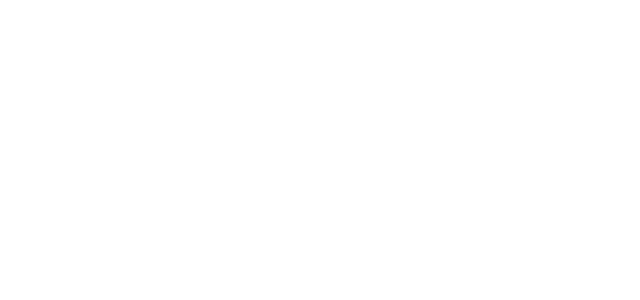
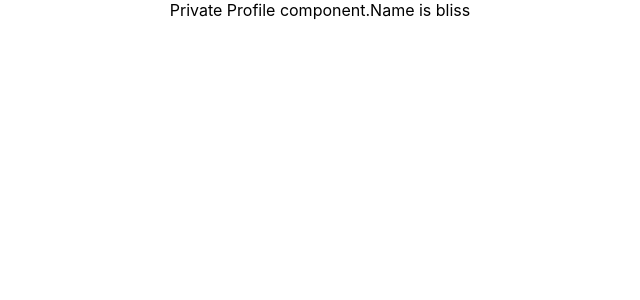
Before and after one commit to iamBlissMedik/react-typescript-basics, a React (Create React App) app: page / in a window 1280 px wide. Shown: the top 300 px of the page, without its empty margins (320-960 px from the left). Built offline with nearby package versions, Linux system fonts and the light colour scheme.

Commit message:
component prop

```diff
--- a/src/App.tsx
+++ b/src/App.tsx
@@ -1,4 +1,6 @@
 import "./App.css";
+import Private from "./components/auth/Private";
+import Profile from "./components/auth/Profile";
 // import Button from "./components/Button";
 // import Container from "./components/Container";
 // import Greet from "./components/Greet";
@@ -46,9 +48,7 @@ function App() {
       />
       <Container styles={{ border: "1px solid black", padding: "1rem" }} /> */}
 
-
-
-
+      <Private isLoggedIn={true} component={Profile} />
     </div>
   );
 }
--- /dev/null
+++ b/src/components/auth/Login.tsx
@@ -0,0 +1,6 @@
+const Login = () => {
+  return (
+    <div>Please login to continue</div>
+  )
+}
+export default Login
--- /dev/null
+++ b/src/components/auth/Private.tsx
@@ -0,0 +1,18 @@
+import Login from "./Login";
+import { ProfileProps } from "./Profile";
+type PrivateProps = {
+  isLoggedIn: boolean;
+  component: React.ComponentType<ProfileProps>;
+};
+
+const Private: React.FC<PrivateProps> = ({
+  isLoggedIn,
+  component: Component,
+}) => {
+  if (isLoggedIn) {
+    return <Component name="bliss" />;
+  } else {
+    return <Login />;
+  }
+};
+export default Private;
--- /dev/null
+++ b/src/components/auth/Profile.tsx
@@ -0,0 +1,7 @@
+export type ProfileProps = {
+  name: string;
+};
+const Profile = ({ name }: ProfileProps) => {
+  return <div>Private Profile component.Name is {name}</div>;
+};
+export default Profile;
```
